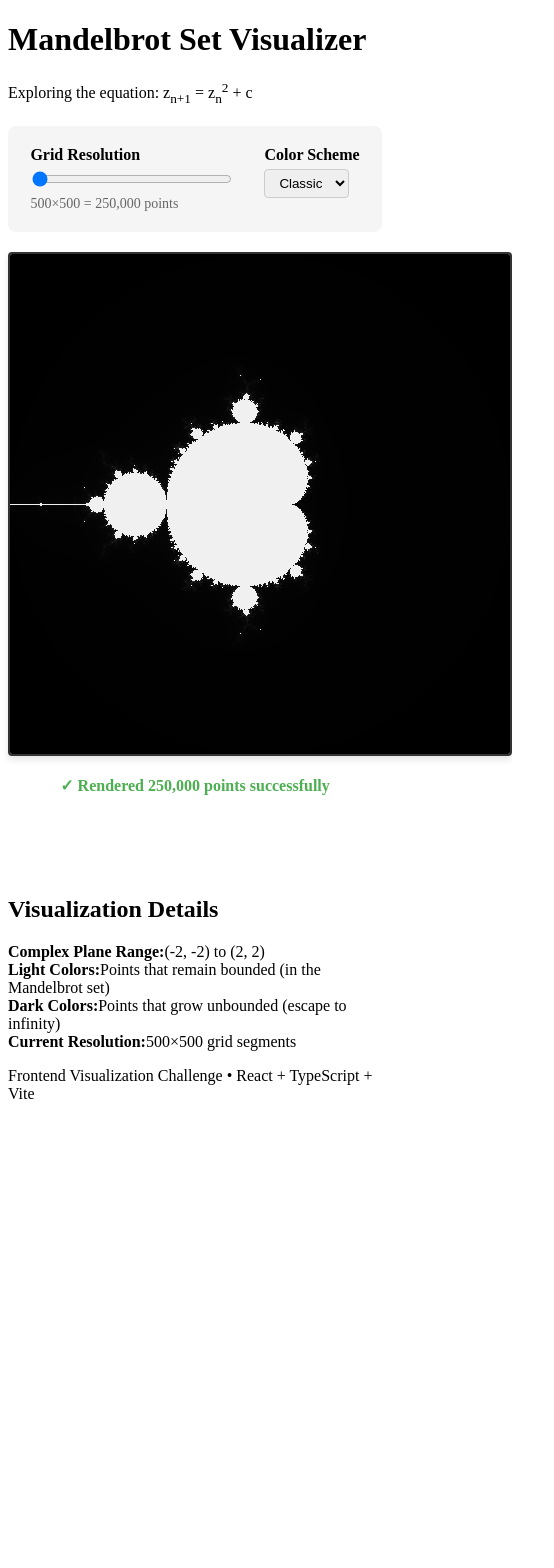
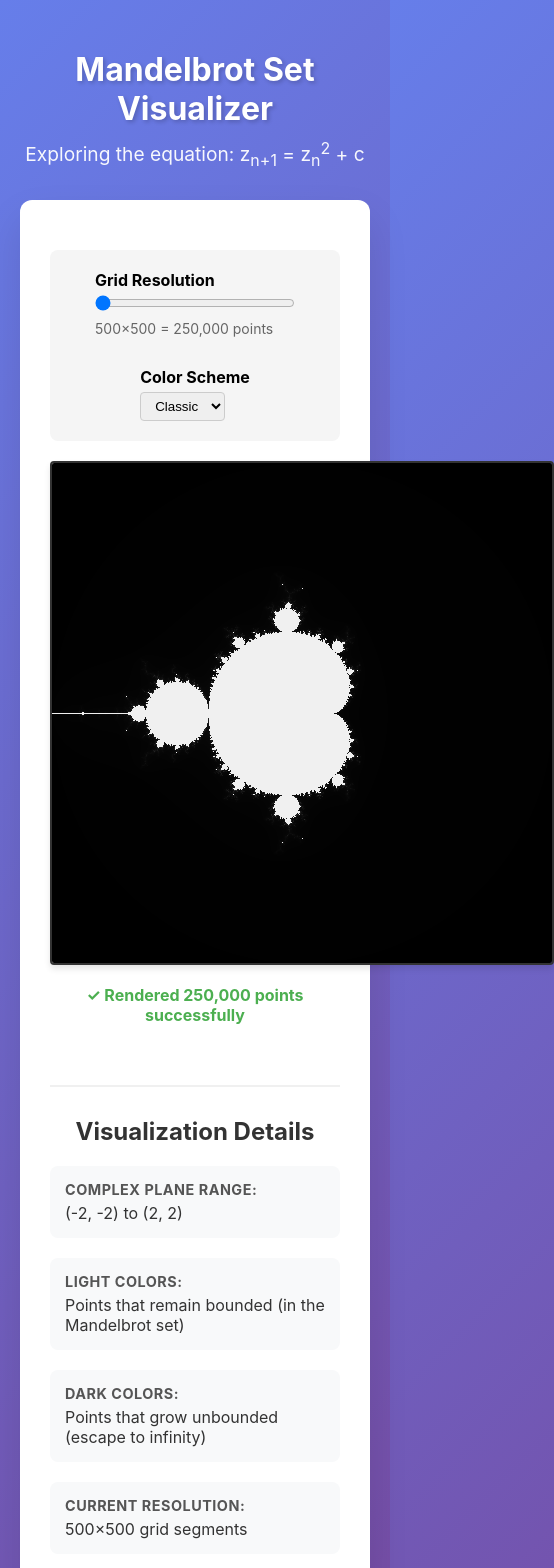
Before and after one commit to jordan-romeroporter/mandelbrot-nclusion, a React (Vite) app: page / in a window 390 px wide. Shown: the top 1568 px of the page, 554 px wide, since content can reach past the window. Before the commit the page ends 1119 px from the top, so only its background shows below. Built offline with nearby package versions, Linux system fonts and the light colour scheme.

Commit message:
feat: add responsive styling and modern UI design

```diff
--- a/src/styles/App.css
+++ b/src/styles/App.css
@@ -0,0 +1,97 @@
+* {
+  margin: 0;
+  padding: 0;
+  box-sizing: border-box;
+}
+
+body {
+  font-family: -apple-system, BlinkMacSystemFont, 'Segoe UI', Roboto, Oxygen, Ubuntu, sans-serif;
+  background: linear-gradient(135deg, #667eea 0%, #764ba2 100%);
+  min-height: 100vh;
+}
+
+.app {
+  max-width: 1200px;
+  margin: 0 auto;
+  padding: 20px;
+}
+
+.app-header {
+  text-align: center;
+  color: white;
+  padding: 30px 0;
+}
+
+.app-header h1 {
+  font-size: 2.5rem;
+  margin-bottom: 10px;
+  text-shadow: 2px 2px 4px rgba(0, 0, 0, 0.2);
+}
+
+.subtitle {
+  font-size: 1.2rem;
+  opacity: 0.95;
+}
+
+.app-main {
+  background: white;
+  border-radius: 12px;
+  padding: 30px;
+  box-shadow: 0 20px 40px rgba(0, 0, 0, 0.1);
+}
+
+.info-section {
+  margin-top: 40px;
+  padding-top: 30px;
+  border-top: 2px solid #f0f0f0;
+}
+
+.info-section h2 {
+  color: #333;
+  margin-bottom: 20px;
+  text-align: center;
+}
+
+.info-grid {
+  display: grid;
+  grid-template-columns: repeat(auto-fit, minmax(250px, 1fr));
+  gap: 20px;
+}
+
+.info-item {
+  padding: 15px;
+  background: #f8f9fa;
+  border-radius: 8px;
+  display: flex;
+  flex-direction: column;
+  gap: 5px;
+}
+
+.info-item strong {
+  color: #555;
+  font-size: 0.9rem;
+  text-transform: uppercase;
+  letter-spacing: 0.5px;
+}
+
+.info-item span {
+  color: #333;
+  font-size: 1rem;
+}
+
+.app-footer {
+  text-align: center;
+  color: white;
+  padding: 30px 0;
+  opacity: 0.9;
+}
+
+@media (max-width: 768px) {
+  .app-header h1 {
+    font-size: 2rem;
+  }
+
+  .info-grid {
+    grid-template-columns: 1fr;
+  }
+}
```
